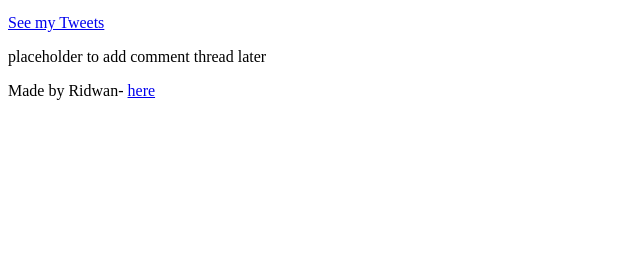
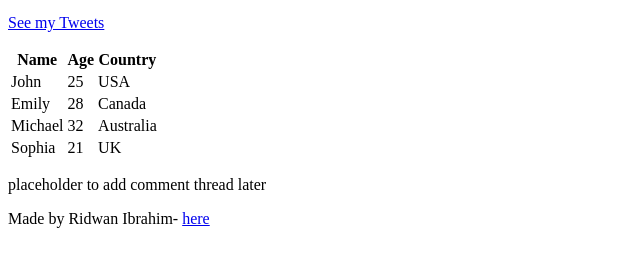
Before and after one commit to Yemmy28/My_First_Portfolio, a plain HTML site: page html_basic/index.html in a window 1280 px wide. Shown: the part 363-630 px from the top of the page, without its empty margins (0-640 px from the left). Drawn offline with Linux system fonts and the light colour scheme.

Commit message:
Update Index.html

```diff
--- a/html_basic/index.html
+++ b/html_basic/index.html
@@ -1,4 +1,3 @@
-
 <!DOCTYPE html>
 <html>
     <head>
@@ -22,13 +21,46 @@
                     <img src="https://i.ibb.co/gTDZZT8/ALX-Logo-07.png" width="150" alt="Description of the image" srcset="">
                 </a>
                 <p><a href="tweets.html">See my Tweets</a></p>
+
+                <!-- Table of learners -->
+                <table>
+                    <thead>
+                        <tr>
+                            <th>Name</th>
+                            <th>Age</th>
+                            <th>Country</th>
+                        </tr>
+                    </thead>
+                    <tbody>
+                        <tr>
+                            <td>John</td>
+                            <td>25</td>
+                            <td>USA</td>
+                        </tr>
+                        <tr>
+                            <td>Emily</td>
+                            <td>28</td>
+                            <td>Canada</td>
+                        </tr>
+                        <tr>
+                            <td>Michael</td>
+                            <td>32</td>
+                            <td>Australia</td>
+                        </tr>
+                        <tr>
+                            <td>Sophia</td>
+                            <td>21</td>
+                            <td>UK</td>
+                        </tr>
+                    </tbody>
+                </table>
             </article>
             <aside>
                 <p>placeholder to add comment thread later</p>
             </aside>
         </main>
         <footer>
-            <p>Made by Ridwan- <a href="https://github.com/Yemmy28/My_First_Portfolio" target="_blank">here</a></p>
+            <p>Made by Ridwan Ibrahim- <a href="https://example.com" target="_blank">here</a></p>
         </footer>
     </body>
 </html>
```
